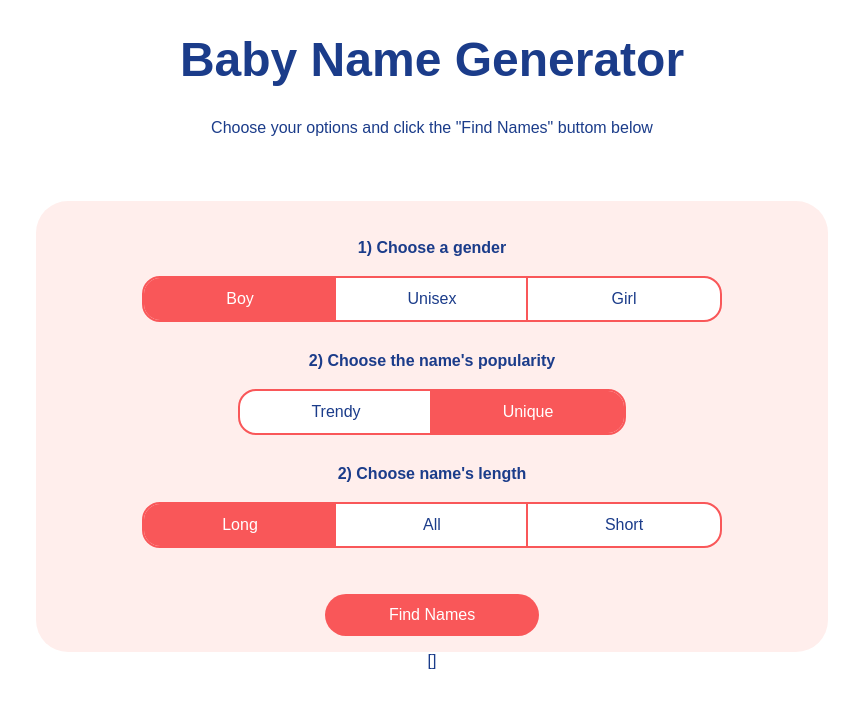
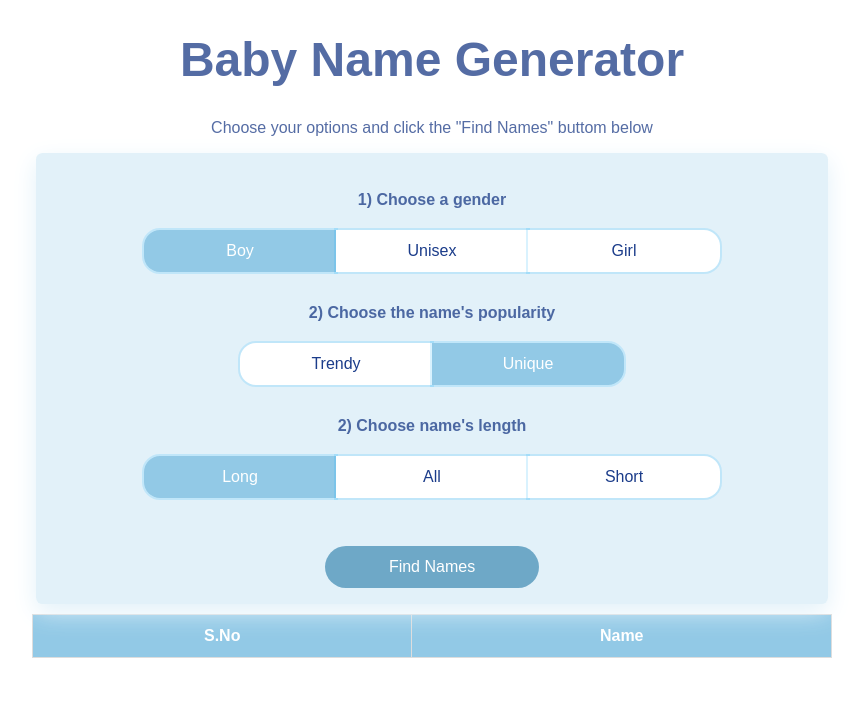
Before and after one commit to mu-aqib/nuxt1-randomName, a Nuxt app: page / in a window 1280 px wide. Shown: the top 708 px of the page, without its empty margins (208-1071 px from the left). Built offline with nearby package versions, Linux system fonts and the light colour scheme.

Commit message:
component restyling with new design

```diff
--- a/app.vue
+++ b/app.vue
@@ -1,63 +1,58 @@
 <script setup lang="ts">
-  import {Gender, Popularity, Length, names} from '@/data'
+  import {
+    Gender,
+    Popularity,
+    Length,
+    names
+  } from '@/data'
 
   interface OptionsState {
     gender: Gender,
-    popularity: Popularity,
-    length: Length
+      popularity: Popularity,
+      length: Length
   }
 
-  const options = reactive<OptionsState>({
+  const options = reactive < OptionsState > ({
     gender: Gender.BOY,
     popularity: Popularity.UNIQUE,
     length: Length.LONG
   })
 
-  const generatedName = ref<String[]>([])
+  const generatedName = ref < String[] > ([])
 
-  const filterName = ()=>{
-    const element = names.filter( name=> options.gender === name.gender)
+  const filterName = () => {
+    const element = names.filter(name => options.gender === name.gender)
       .filter(name => name.popularity === options.popularity)
-      .filter(name =>{
-        if(options.length === Length.ALL) return true
+      .filter(name => {
+        if (options.length === Length.ALL) return true
         else return name.length === options.length
       })
 
-    console.log(element)
+    generatedName.value = element.map(name => {
+      return name.name
+    })
   }
-
-
-
 </script>
 <template>
   <div class="container">
     <h1>Baby Name Generator</h1>
     <p>Choose your options and click the "Find Names" buttom below</p>
 
-    <div class="options-container">
+    <div class="options-container mb-3">
       <div class="option-container">
         <h4>1) Choose a gender</h4>
 
         <div class="option-buttons">
-          <button
-            class="option option-left"
-            :class="options.gender === Gender.BOY && 'option-active'"
-            @click="options.gender = Gender.BOY"
-          >
+          <button class="option option-left" :class="options.gender === Gender.BOY && 'option-active'"
+            @click="options.gender = Gender.BOY">
             Boy
           </button>
-           <button
-            class="option"
-            :class="options.gender === Gender.UNISEX && 'option-active'"
-            @click="options.gender = Gender.UNISEX"
-          >
+          <button class="option" :class="options.gender === Gender.UNISEX && 'option-active'"
+            @click="options.gender = Gender.UNISEX">
             Unisex
           </button>
-          <button
-            class="option option-right"
-            :class="options.gender === Gender.GIRL && 'option-active'"
-            @click="options.gender = Gender.GIRL"
-          >
+          <button class="option option-right" :class="options.gender === Gender.GIRL && 'option-active'"
+            @click="options.gender = Gender.GIRL">
             Girl
           </button>
         </div>
@@ -66,18 +61,12 @@
       <div class="option-container">
         <h4>2) Choose the name's popularity</h4>
         <div class="option-buttons">
-          <button
-            class="option option-left"
-            :class="options.popularity === Popularity.TRENDY && 'option-active'"
-            @click="options.popularity = Popularity.TRENDY"
-          >
+          <button class="option option-left" :class="options.popularity === Popularity.TRENDY && 'option-active'"
+            @click="options.popularity = Popularity.TRENDY">
             Trendy
           </button>
-          <button
-            class="option option-right"
-            :class="options.popularity === Popularity.UNIQUE && 'option-active'"
-            @click="options.popularity = Popularity.UNIQUE"
-          >
+          <button class="option option-right" :class="options.popularity === Popularity.UNIQUE && 'option-active'"
+            @click="options.popularity = Popularity.UNIQUE">
             Unique
           </button>
         </div>
@@ -86,25 +75,16 @@
       <div class="option-container">
         <h4>2) Choose name's length</h4>
         <div class="option-buttons">
-          <button
-            class="option option-left"
-            :class="options.length === Length.LONG && 'option-active'"
-            @click="options.length = Length.LONG"
-          >
+          <button class="option option-left" :class="options.length === Length.LONG && 'option-active'"
+            @click="options.length = Length.LONG">
             Long
           </button>
-          <button
-            class="option"
-            :class="options.length === Length.ALL && 'option-active'"
-            @click="options.length = Length.ALL"
-          >
+          <button class="option" :class="options.length === Length.ALL && 'option-active'"
+            @click="options.length = Length.ALL">
             All
           </button>
-          <button
-            class="option option-right"
-            :class="options.length === Length.SHORT && 'option-active'"
-            @click="options.length = Length.SHORT"
-          >
+          <button class="option option-right" :class="options.length === Length.SHORT && 'option-active'"
+            @click="options.length = Length.SHORT">
             Short
           </button>
         </div>
@@ -114,70 +94,22 @@
 
     </div>
 
-    {{generatedName}}
+    <table class="table">
+      <thead>
+        <th>S.No</th>
+        <th>Name</th>
+      </thead>
+      <tbody>
+        <tr v-for="(name, index) in generatedName" :key="index">
+          <td data-label="S.No"> {{index}} </td>
+          <td data-label="Name"> {{name}} </td>
+        </tr>
+      </tbody>
+    </table>
 
   </div>
 </template>
 
 <style scoped>
-  .container {
-    font-family: Arial, Helvetica, sans-serif;
-    color: rgb(27, 60, 138);
-    max-width: 50rem;
-    margin: 0 auto;
-    text-align: center;
-  }
-
-  h1 {
-    font-size: 3rem;
-  }
-
-  .options-container {
-    background-color: rgb(255, 238, 236);
-    border-radius: 2rem;
-    padding: 1rem;
-    width: 95%;
-    margin: 0 auto;
-    margin-top: 4rem;
-    position: relative;
-  }
-
-  .option-container {
-    margin-bottom: 2rem;
-  }
-
-  .option {
-    background: white;
-    outline: 0.15rem solid rgb(249, 87, 89);
-    border: none;
-    padding: 0.75rem;
-    width: 12rem;
-    font-size: 1rem;
-    color: rgb(27, 60, 138);
-    cursor: pointer;
-    font-weight: 200;
-  }
-
-  .option-left {
-    border-radius: 1rem 0 0 1rem;
-  }
-
-  .option-right {
-    border-radius: 0 1rem 1rem 0;
-  }
-
-  .option-active {
-    background-color: rgb(249, 87, 89);
-    color: white;
-  }
-  .primary {
-  background-color: rgb(249, 87, 89);
-  color: white;
-  border-radius: 6.5rem;
-  border: none;
-  padding: 0.75rem 4rem;
-  font-size: 1rem;
-  margin-top: 1rem;
-  cursor: pointer;
-}
+  @import url('@/assets/style.css');
 </style>
--- /dev/null
+++ b/assets/style.css
@@ -0,0 +1,88 @@
+html,body{
+    /* background-color: aliceblue !important; */
+}
+.container {
+    font-family: Arial, Helvetica, sans-serif;
+    color:  #002478ab;
+    max-width: 50rem;
+    margin: 0 auto;
+    text-align: center;
+}
+
+h1 {
+    font-size: 3rem;
+}
+
+.options-container {
+    background-color: #d1e8f59e;
+    border-radius: 0.4rem;
+    padding: 1rem;
+    width: 95%;
+    margin: 10px auto;
+    position: relative;
+    box-shadow: rgb(226 241 249) 0px 8px 24px;
+}
+
+.option-container {
+    margin-bottom: 2rem;
+}
+
+.option {
+    background: white;
+    outline: 0.15rem solid #03a8f526;
+    border: none;
+    padding: 0.75rem;
+    width: 12rem;
+    font-size: 1rem;
+    color: rgb(27, 60, 138);
+    cursor: pointer;
+    font-weight: 200;
+}
+
+.option-left {
+    border-radius: 1rem 0 0 1rem;
+}
+
+.option-right {
+    border-radius: 0 1rem 1rem 0;
+}
+
+.option-active {
+    background-color: #92c9e6;
+    color: white;
+}
+
+.primary {
+    background-color: #6ea8c7;
+    color: white;
+    border-radius: 6.5rem;
+    border: none;
+    padding: 0.75rem 4rem;
+    font-size: 1rem;
+    margin-top: 1rem;
+    cursor: pointer;
+}
+
+/* table styling */
+.table {
+    width: 100%;
+    border-collapse: collapse;
+    padding: 1rem;
+}
+
+.table td,
+.table th {
+    padding: 12px 15px;
+    border: 1px solid #ddd;
+    text-align: center;
+    font-size: 16px;
+}
+
+.table th {
+    background-color: #92c9e6;
+    color: #ffffff;
+}
+
+.table tbody tr:nth-child(even) {
+    background-color: #d1e8f5;
+}
```
